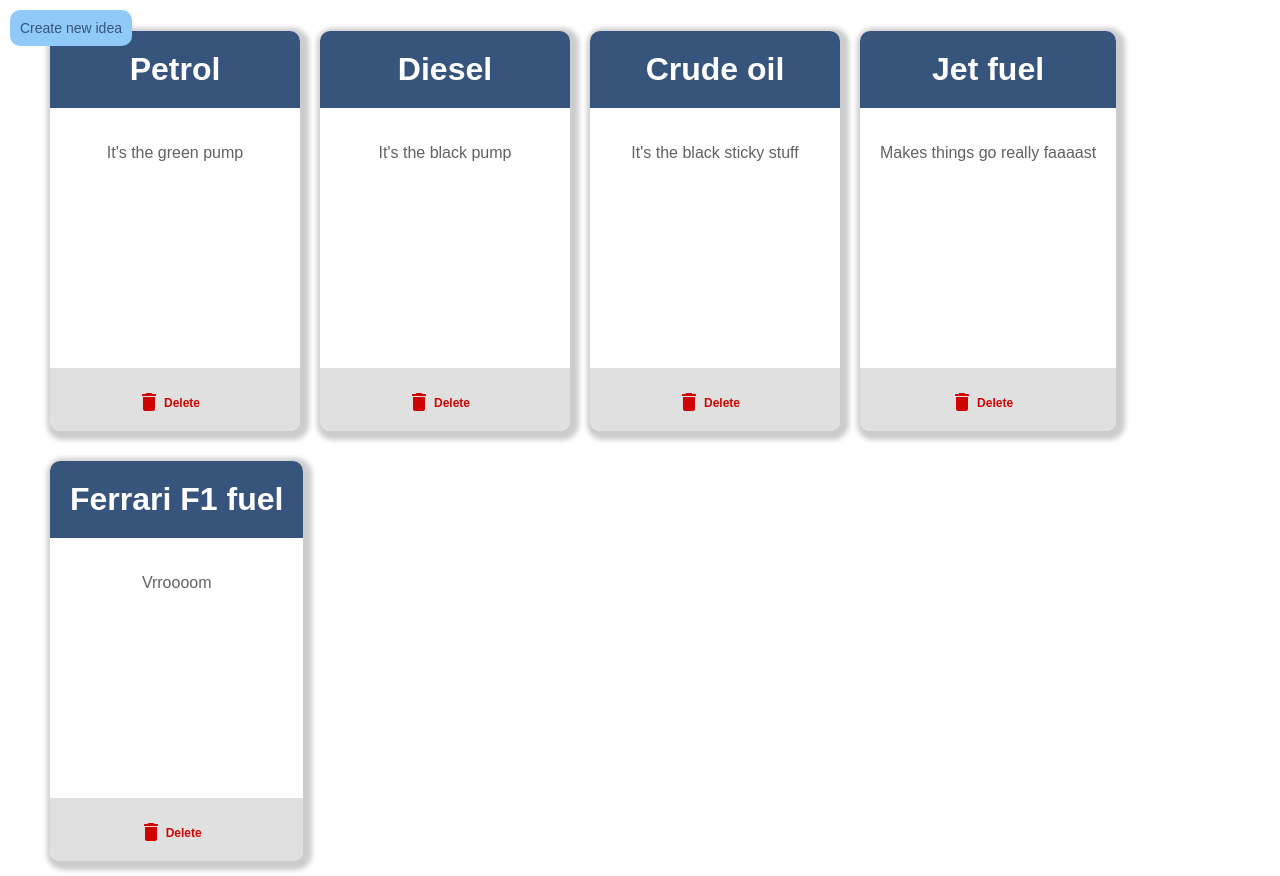
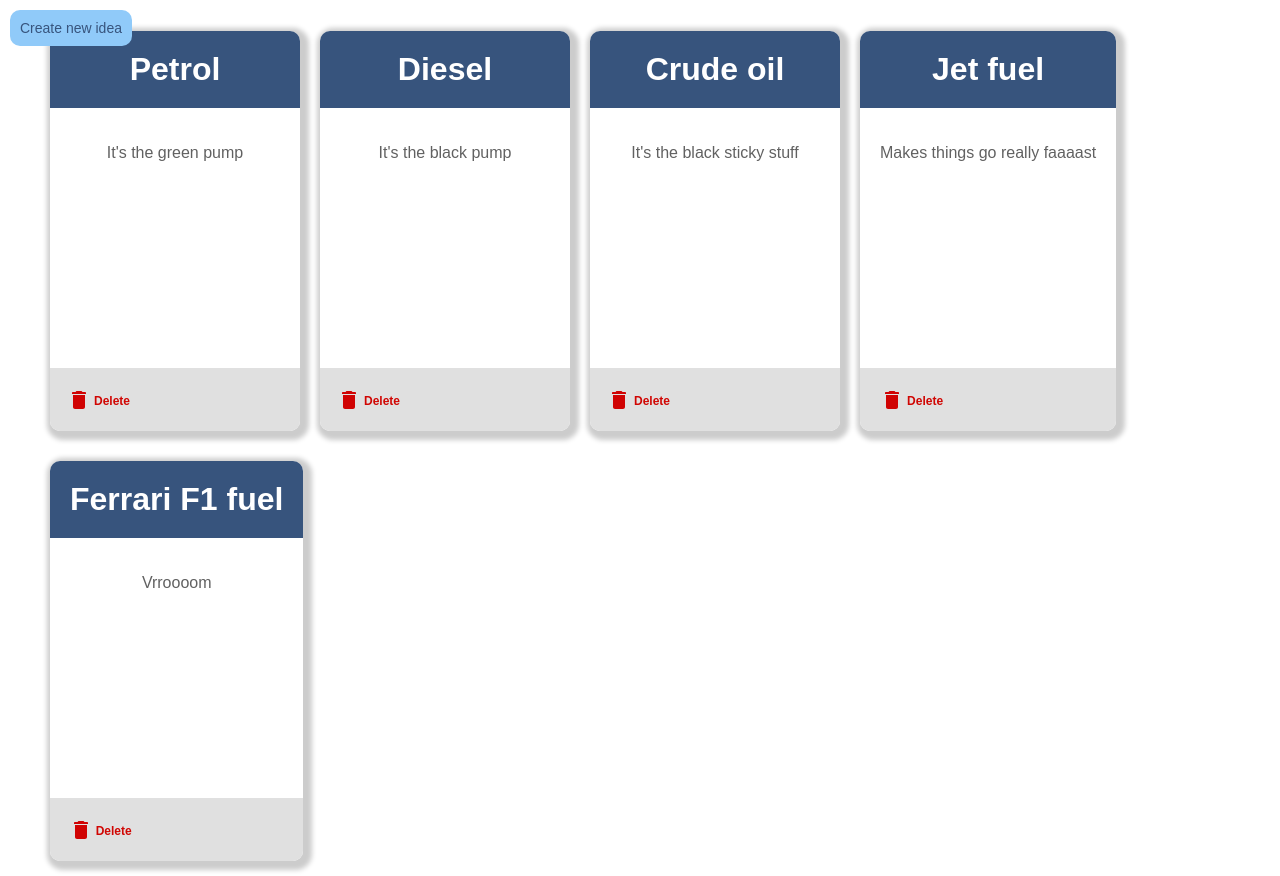
Before and after one commit to SomniumDigital/shell-tech-test, a React (Create React App) app: page / in a window 1280 px wide. Built offline with nearby package versions, Linux system fonts and the light colour scheme.

Commit message:
Fix delete button position

```diff
--- a/src/containers/app/App.css
+++ b/src/containers/app/App.css
@@ -57,6 +57,9 @@ h1 {
   color: #d00603;
   font-weight: bold;
   font-size: 12px;
+  position: relative;
+  left: -70px;
+  top: -2px;
 }
 
 .idea button img {
```
